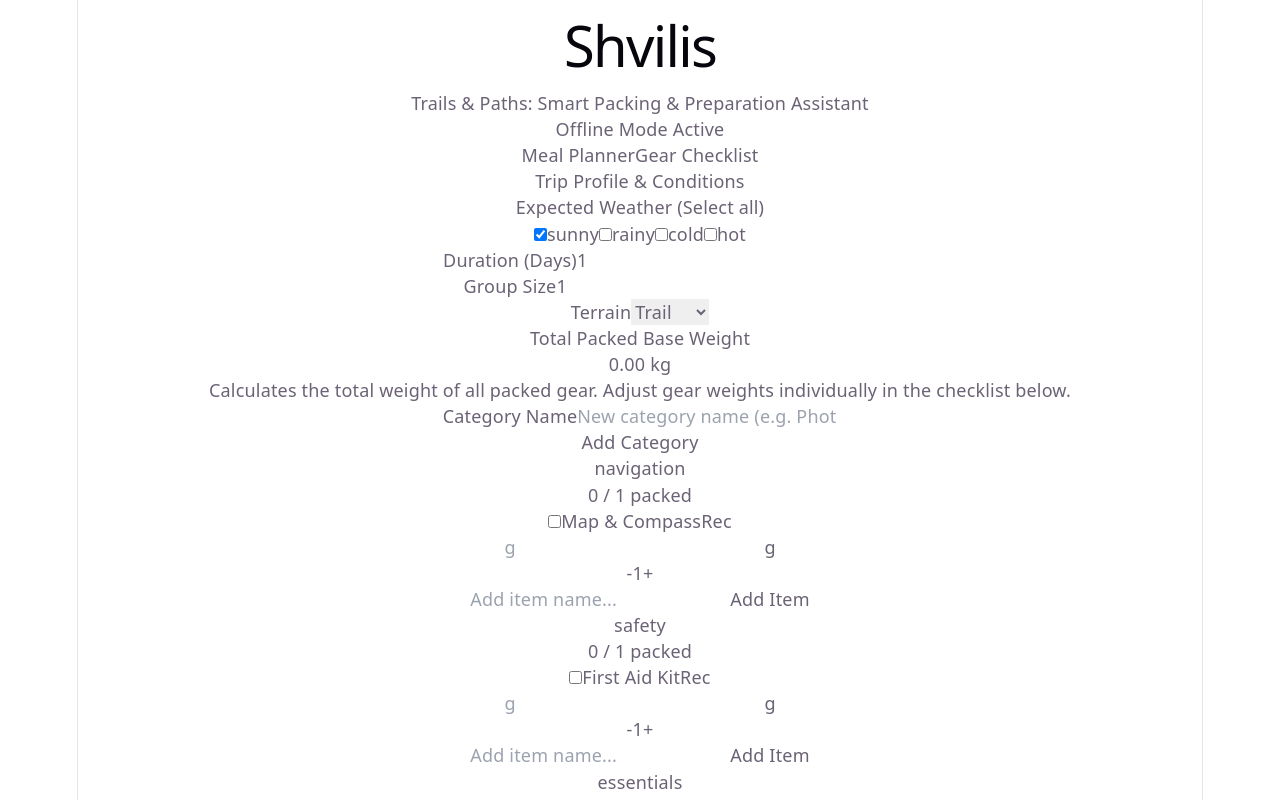
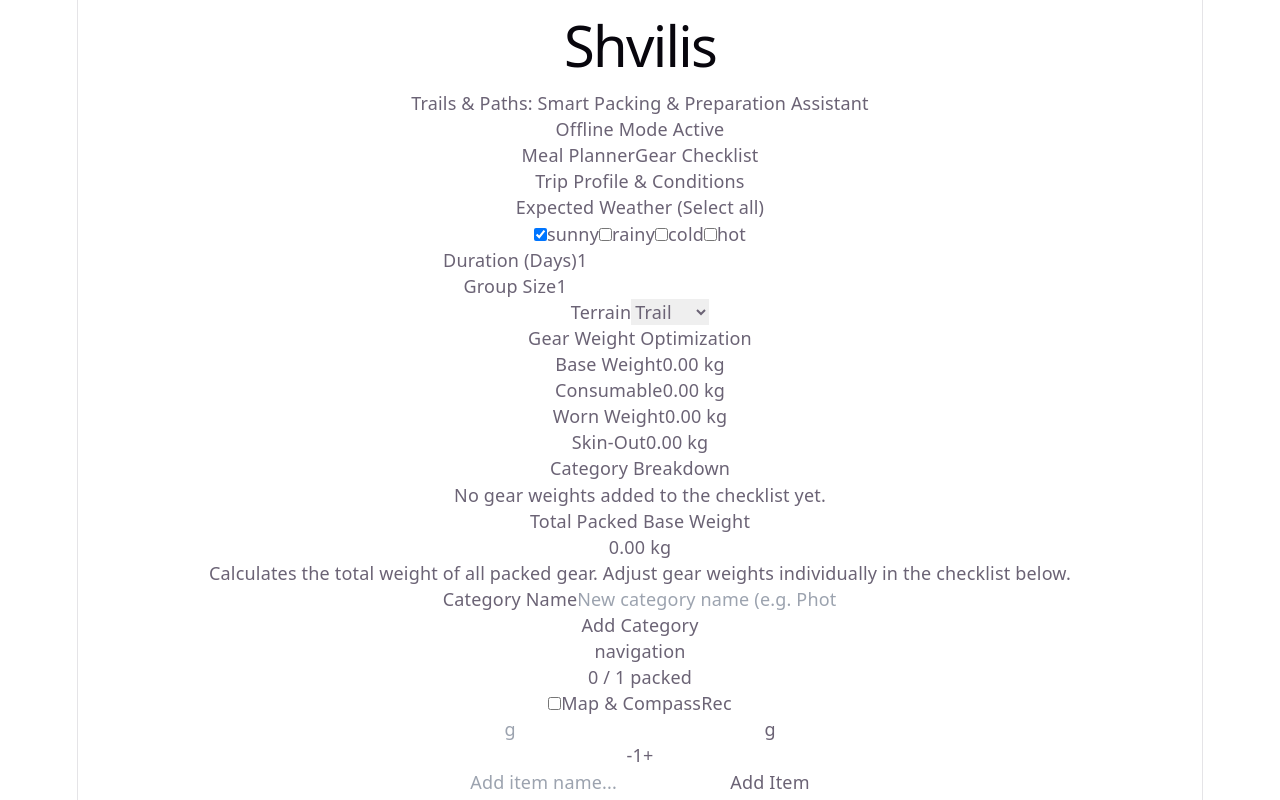
Before and after one commit to bennyV13/Shvilis, a React (Vite) app: page / in a window 1280 px wide. Both pictures are taken after a click on the button "Gear Checklist". Shown: the top 800 px of the page. Built offline with nearby package versions, Linux system fonts and the light colour scheme.

Commit message:
feat(ui): Integrate WeightDashboard and Worn/Consumable overrides in App.tsx

```diff
--- a/src/App.tsx
+++ b/src/App.tsx
@@ -29,8 +29,14 @@ import { TripProfileForm } from './components/TripProfileForm';
 import { Checklist } from './components/Checklist';
 import type { TripProfile, ChecklistItem } from './types/checklist';
 
+// Weight Optimizer imports
+import { calculateGearWeights } from './utils/weightCalculator';
+import { WeightDashboard } from './components/WeightDashboard';
+
 const LOCAL_PLANS_KEY = 'shvilis_meal_plans';
 const QUANTITY_OVERRIDES_KEY = 'shvilis_quantity_overrides';
+const WORN_STATES_KEY = 'shvilis_worn_states';
+const CONSUMABLE_STATES_KEY = 'shvilis_consumable_states';
 
 function App() {
   // Tabs state
@@ -60,6 +66,24 @@ function App() {
   const [quantityOverrides, setQuantityOverrides] = useState<Record<string, number>>(() => {
     try {
       const raw = localStorage.getItem(QUANTITY_OVERRIDES_KEY);
+      return raw ? JSON.parse(raw) : {};
+    } catch {
+      return {};
+    }
+  });
+
+  // Worn and Consumable overrides for default rules items
+  const [wornStates, setWornStates] = useState<Record<string, boolean>>(() => {
+    try {
+      const raw = localStorage.getItem(WORN_STATES_KEY);
+      return raw ? JSON.parse(raw) : {};
+    } catch {
+      return {};
+    }
+  });
+  const [consumableStates, setConsumableStates] = useState<Record<string, boolean>>(() => {
+    try {
+      const raw = localStorage.getItem(CONSUMABLE_STATES_KEY);
       return raw ? JSON.parse(raw) : {};
     } catch {
       return {};
@@ -134,7 +158,29 @@ function App() {
     setWeights(getLinkedWeights());
   };
 
-  // Generate checklist with current state and apply quantity overrides
+  const handleToggleWorn = (itemId: string, isWorn: boolean) => {
+    if (itemId.startsWith('custom-item-')) {
+      updateCustomItem(itemId, { isWorn });
+      setCustomItems(getCustomItems());
+    } else {
+      const updated = { ...wornStates, [itemId]: isWorn };
+      setWornStates(updated);
+      localStorage.setItem(WORN_STATES_KEY, JSON.stringify(updated));
+    }
+  };
+
+  const handleToggleConsumable = (itemId: string, isConsumable: boolean) => {
+    if (itemId.startsWith('custom-item-')) {
+      updateCustomItem(itemId, { isConsumable });
+      setCustomItems(getCustomItems());
+    } else {
+      const updated = { ...consumableStates, [itemId]: isConsumable };
+      setConsumableStates(updated);
+      localStorage.setItem(CONSUMABLE_STATES_KEY, JSON.stringify(updated));
+    }
+  };
+
+  // Generate checklist with current state
   const baseGeneratedChecklist = generateChecklist(
     profile,
     customItems,
@@ -144,12 +190,21 @@ function App() {
     weights
   );
 
-  const generatedItems = baseGeneratedChecklist.map((item) => ({
-    ...item,
-    quantity: quantityOverrides[item.id] !== undefined ? quantityOverrides[item.id] : item.quantity,
-  }));
+  // Apply local quantity, worn, and consumable overrides
+  const generatedItems = baseGeneratedChecklist.map((item) => {
+    const isCustom = item.id.startsWith('custom-item-');
+    return {
+      ...item,
+      quantity: quantityOverrides[item.id] !== undefined ? quantityOverrides[item.id] : item.quantity,
+      isWorn: isCustom ? item.isWorn : (wornStates[item.id] || false),
+      isConsumable: isCustom ? item.isConsumable : (consumableStates[item.id] || false),
+    };
+  });
 
   const tripTotals = calculateTripNutrients(plans, foods);
+
+  // Calculate detailed gear weights, integrating Meal Planner total food weight
+  const gearWeightTotals = calculateGearWeights(generatedItems, tripTotals.weightGrams);
 
   return (
     <div className="min-h-screen bg-[#0f1115] text-slate-100 px-4 py-8 md:px-8">
@@ -251,10 +306,11 @@ function App() {
 
         {/* Tab Content: Checklist */}
         {activeTab === 'checklist' && (
-          <div className="grid grid-cols-1 lg:grid-cols-3 gap-8 items-start animate-fade-in">
-            {/* Sidebar */}
-            <div className="lg:col-span-1">
+          <div className="grid grid-cols-1 lg:grid-cols-3 gap-8 items-start">
+            {/* Sidebar with Profile Form and Weight Dashboard */}
+            <div className="lg:col-span-1 space-y-8">
               <TripProfileForm profile={profile} onChange={handleProfileChange} />
+              <WeightDashboard totals={gearWeightTotals} />
             </div>
 
             {/* Checklist */}
@@ -268,6 +324,8 @@ function App() {
                 onAddCustomCategory={handleAddCustomCategory}
                 onAssignMember={handleAssignMember}
                 onUpdateWeight={handleUpdateWeight}
+                onToggleWorn={handleToggleWorn}
+                onToggleConsumable={handleToggleConsumable}
                 groupSize={profile.groupSize}
               />
             </div>
```
